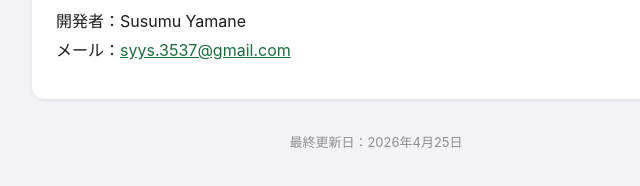
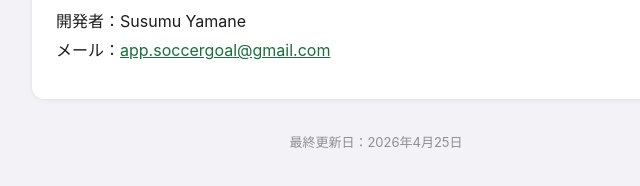
Before and after one commit to soccer-goal-apps/soccer-goal-app-privacy, a plain HTML site: page index.html in a window 1280 px wide. Shown: the part 2612-2798 px from the top of the page, 264-904 px from the left. Drawn offline with Linux system fonts and the light colour scheme.

Commit message:
fix: お問い合わせメールをapp.soccergoal@gmail.comに変更

```diff
--- a/index.html
+++ b/index.html
@@ -158,7 +158,7 @@
     <p>本プライバシーポリシーに関するご質問・ご要望は下記にご連絡ください。</p>
     <p>
       開発者：Susumu Yamane<br>
-      メール：<a href="mailto:syys.3537@gmail.com">syys.3537@gmail.com</a>
+      メール：<a href="mailto:app.soccergoal@gmail.com">app.soccergoal@gmail.com</a>
     </p>
   </section>
 
```
